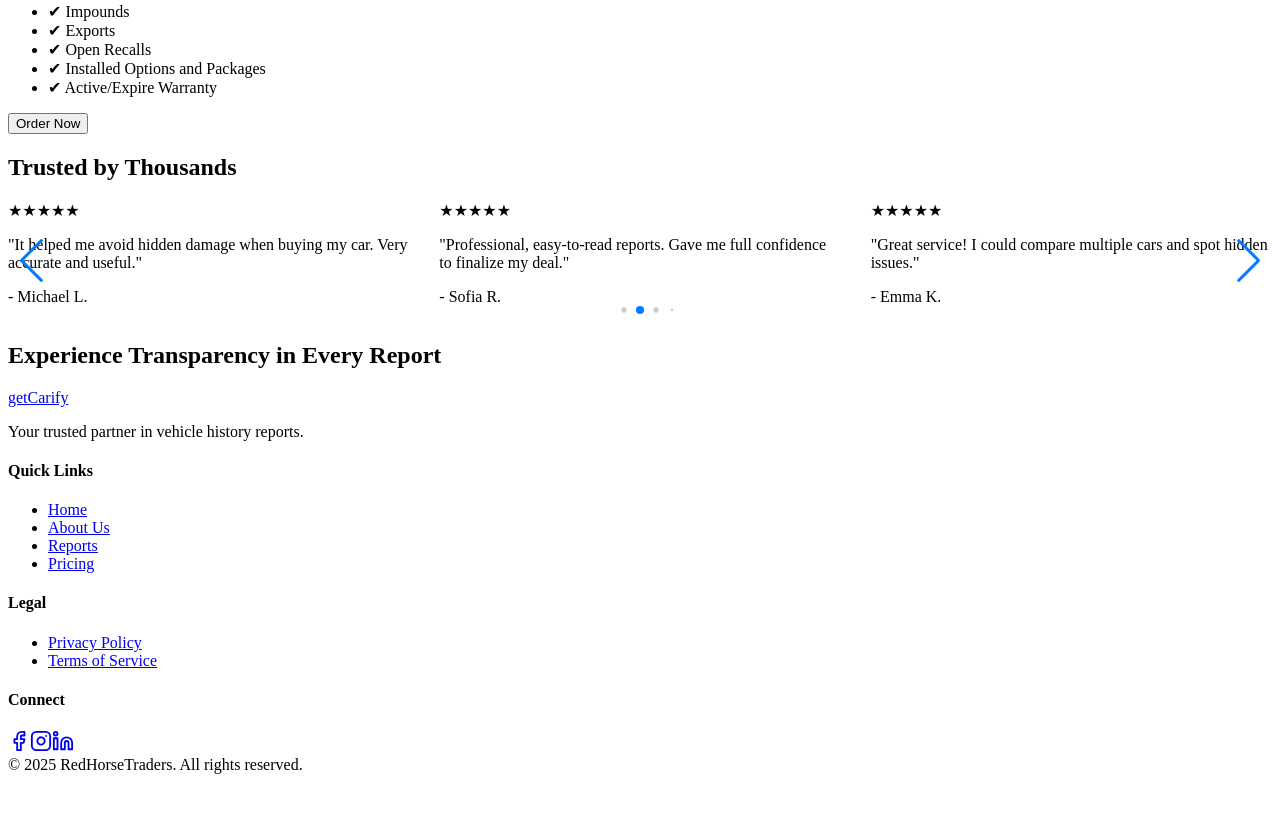
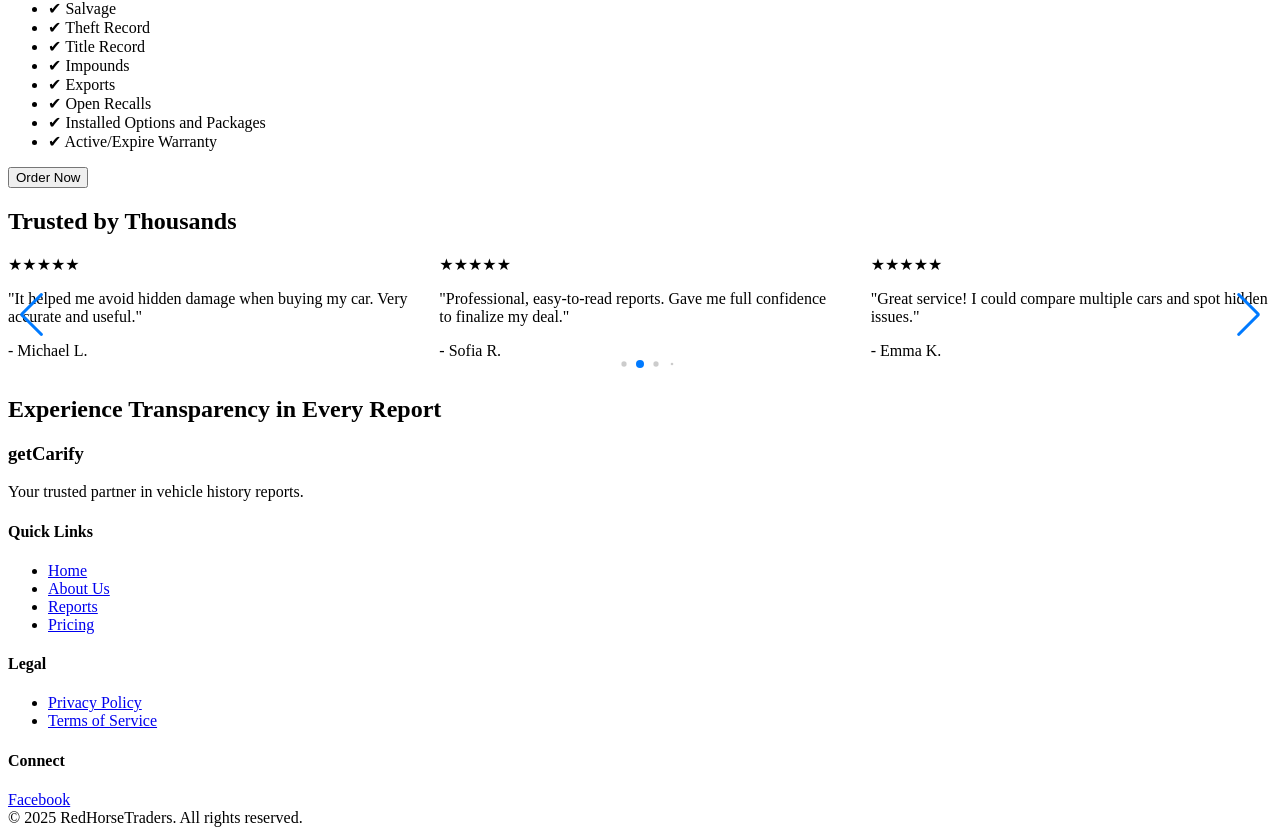
Before and after one commit to muhammadnoaman345/Get-carify, a Next.js app: page / in a window 1280 px wide. Shown: the part 1764-2599 px from the top of the page. Before the commit the page ends 2546 px from the top, so only its background shows below. Built offline with nearby package versions, Linux system fonts and the light colour scheme.

Commit message:
Update index.js

```diff
--- a/pages/index.js
+++ b/pages/index.js
@@ -3,7 +3,6 @@ import Head from "next/head";
 import Image from "next/image";
 import { Swiper, SwiperSlide } from "swiper/react";
 import { Autoplay, Pagination, Navigation } from "swiper/modules";
-import { Facebook, Instagram, Linkedin } from "lucide-react";
 import "swiper/css";
 import "swiper/css/pagination";
 import "swiper/css/navigation";
@@ -195,7 +194,7 @@ export default function Home() {
 
       {/* Navbar */}
       <header className="bg-black text-white py-4 px-8 flex justify-between items-center fixed top-0 left-0 w-full z-50">
-        <a href="/" className="text-2xl font-bold text-green-500">getCarify</a>
+        <h1 className="text-2xl font-bold text-green-500">getCarify</h1>
         <nav className="hidden md:flex space-x-6">
           <a href="#" className="hover:text-green-400">Home</a>
           <a href="#" className="hover:text-green-400">About Us</a>
@@ -210,7 +209,7 @@ export default function Home() {
       {/* Hero Section */}
       <section className="relative flex items-center justify-center text-center text-white h-screen">
         <Image
-          src="/istockphoto-1165665234-612x612.jpg"
+          src="/benjamin-zhao-5DremXTTKE0-unsplash.jpg"
           alt="Hero Car Background"
           fill
           className="object-cover"
@@ -228,7 +227,7 @@ export default function Home() {
           {/* VIN / Plate Input */}
           <div className="mt-10 flex flex-col items-center">
             {/* Tabs */}
-            <div className="flex bg-gray-800 rounded-full overflow-hidden mb-6 shadow-lg">
+            <div className="flex bg-gray-800 rounded-md overflow-hidden mb-6 shadow-md">
               <button
                 onClick={() => { setSearchType("vin"); setInputValue(""); }}
                 className={`px-6 py-3 font-semibold transition ${
@@ -248,7 +247,7 @@ export default function Home() {
             </div>
 
             {/* Input + Button */}
-            <div className="flex w-full max-w-xl shadow-lg rounded-md overflow-hidden">
+            <div className="flex w-full max-w-xl shadow-lg">
               <input
                 type="text"
                 value={inputValue}
@@ -258,9 +257,9 @@ export default function Home() {
                     ? "Enter Vehicle Identification Number (VIN)"
                     : "Enter License Plate Number"
                 }
-                className="flex-1 px-4 py-4 text-black focus:outline-none focus:ring-2 focus:ring-green-500"
+                className="flex-1 px-4 py-4 rounded-l-md text-black focus:outline-none focus:ring-2 focus:ring-green-500"
               />
-              <button className="bg-green-500 px-8 py-4 font-semibold hover:bg-green-600 transition-colors">
+              <button className="bg-green-500 px-8 py-4 rounded-r-md font-semibold hover:bg-green-600 transition-colors">
                 Get Report
               </button>
             </div>
@@ -301,7 +300,7 @@ export default function Home() {
       {/* Pricing Section */}
       <section className="py-20 bg-[#0e0e0e] text-white text-center">
         <h2 className="text-4xl font-bold">Recommended Plans</h2>
-        <p className="mt-3 mb-6 text-gray-400">Get Your Vehicle's Inspection Report!</p>
+        <p className="mt-3 text-gray-400">Get Your Vehicle's Inspection Report!</p>
 
         {/* Tabs */}
         <div className="flex justify-center gap-4 mb-10">
@@ -409,55 +408,32 @@ export default function Home() {
       </section>
 
       {/* Footer */}
-      <footer className="bg-gradient-to-b from-gray-900 to-black text-white py-10 px-8">
-        <div className="grid grid-cols-1 sm:grid-cols-2 md:grid-cols-4 gap-6">
-          {/* Brand */}
+      <footer className="bg-gray-900 text-white py-10 px-8 grid grid-cols-1 md:grid-cols-4 gap-6">
         <div>
-            <a href="/" className="text-green-500 font-bold text-xl">getCarify</a>
-            <p className="mt-2 text-gray-400 text-sm">
-              Your trusted partner in vehicle history reports.
-            </p>
+          <h3 className="text-green-500 font-bold text-xl">getCarify</h3>
+          <p className="mt-2">Your trusted partner in vehicle history reports.</p>
         </div>
-
-          {/* Quick Links */}
         <div>
           <h4 className="font-semibold">Quick Links</h4>
-            <ul className="mt-2 space-y-2 text-sm text-gray-400">
+          <ul className="mt-2 space-y-2">
             <li><a href="#">Home</a></li>
             <li><a href="#">About Us</a></li>
             <li><a href="#">Reports</a></li>
             <li><a href="#">Pricing</a></li>
           </ul>
         </div>
-
-          {/* Legal */}
         <div>
           <h4 className="font-semibold">Legal</h4>
-            <ul className="mt-2 space-y-2 text-sm text-gray-400">
+          <ul className="mt-2 space-y-2">
             <li><a href="#">Privacy Policy</a></li>
             <li><a href="#">Terms of Service</a></li>
           </ul>
         </div>
-
-          {/* Social Icons */}
         <div>
           <h4 className="font-semibold">Connect</h4>
-            <div className="flex space-x-4 mt-3">
-              <a href="#" className="text-gray-400 hover:text-green-500 transition">
-                <Facebook size={22} />
-              </a>
-              <a href="#" className="text-gray-400 hover:text-green-500 transition">
-                <Instagram size={22} />
-              </a>
-              <a href="#" className="text-gray-400 hover:text-green-500 transition">
-                <Linkedin size={22} />
-              </a>
+          <a href="#" className="mt-2 block">Facebook</a>
         </div>
-          </div>
-        </div>
-
-        {/* Bottom note */}
-        <div className="mt-10 text-center text-gray-500 text-xs border-t border-gray-800 pt-4">
+        <div className="col-span-4 text-center text-gray-400 mt-6">
           © 2025 RedHorseTraders. All rights reserved.
         </div>
       </footer>
```
Lines whose indentation alone changed are shown as unchanged.
